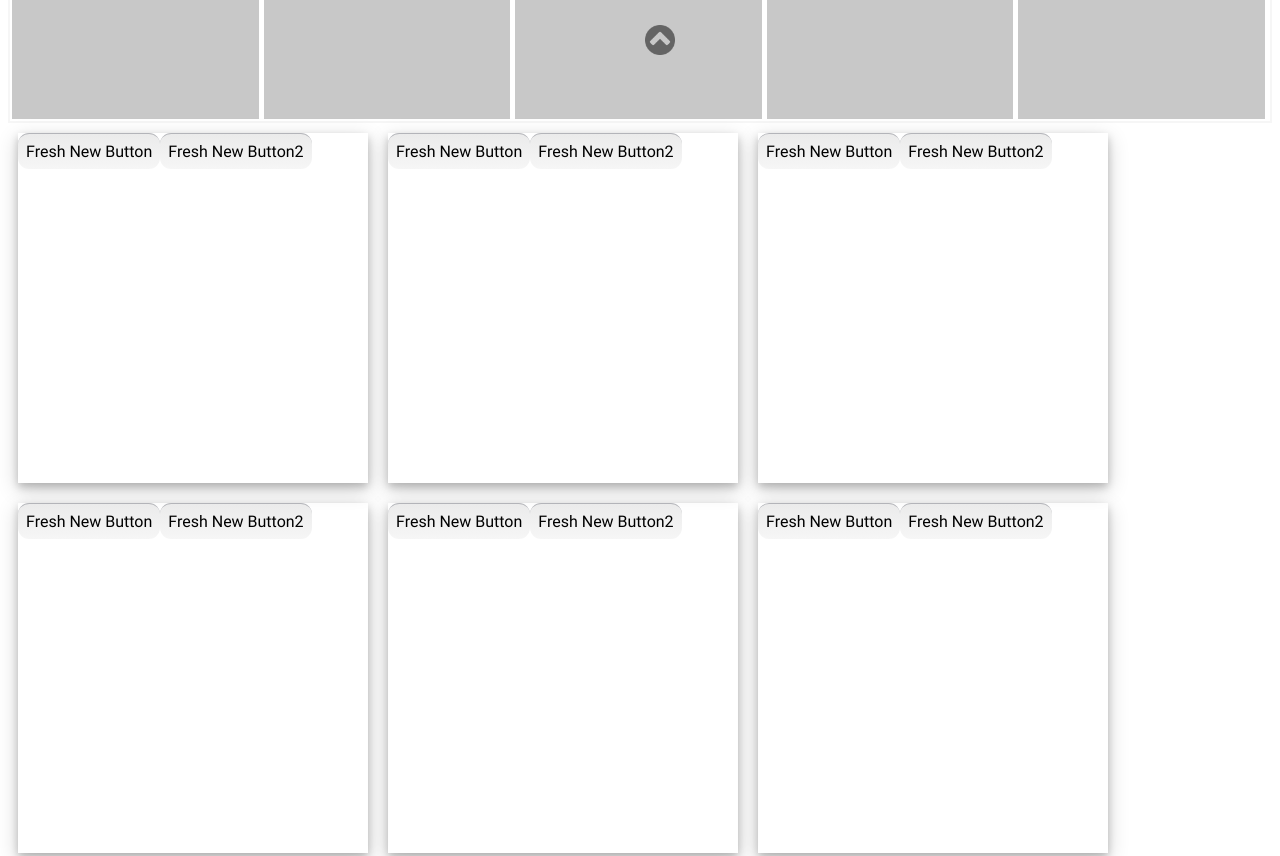
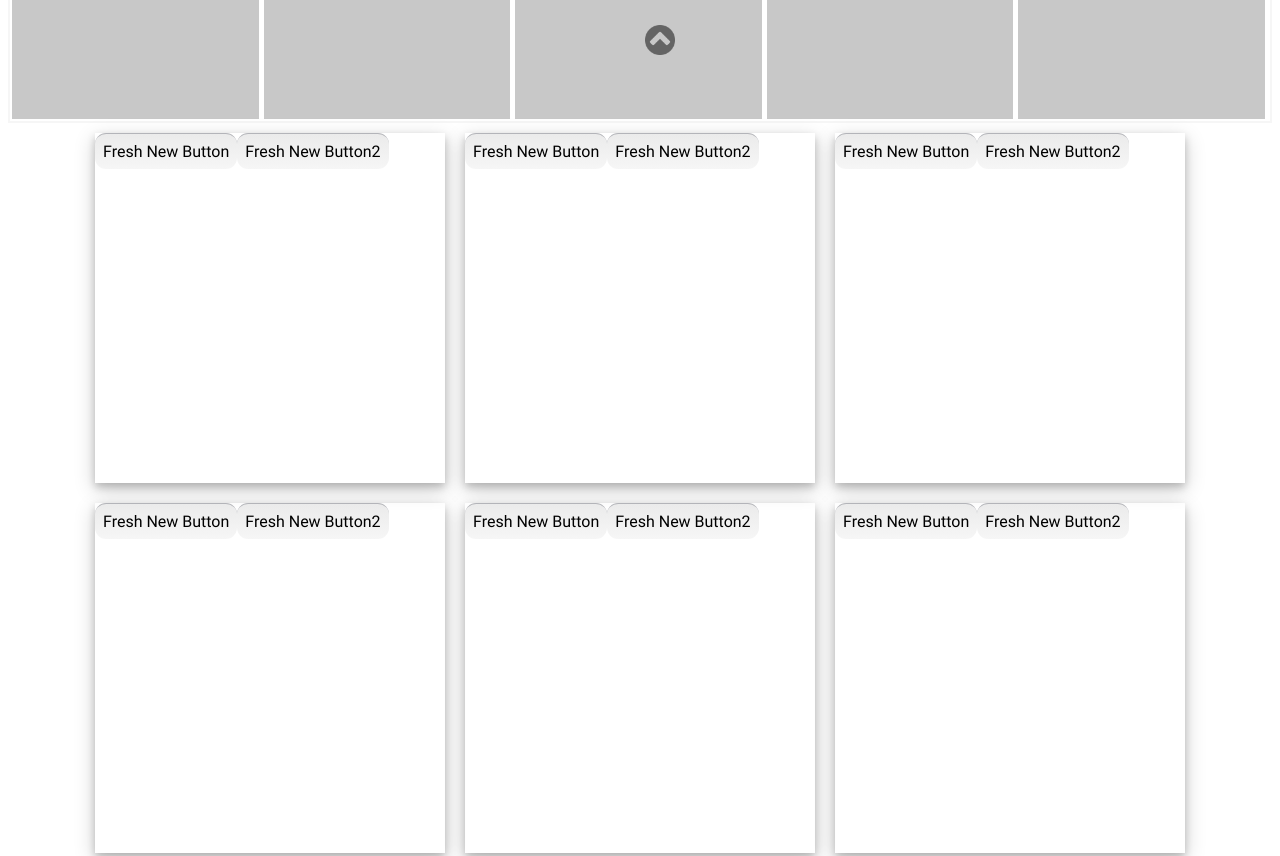
Before and after one commit to fsiliadin/FocusJs, a plain HTML site: page index.html in a window 1280 px wide. Shown: the part 740-1596 px from the top of the page. Drawn offline with Linux system fonts and the light colour scheme.

Commit message:
revision des regles basic_grid avec flex

```diff
--- a/focus.css
+++ b/focus.css
@@ -63,9 +63,9 @@
 	border-style: none !important;
 }
 .basic_grid{
-	display: table;
-	position:relative;
-	margin: auto;
+	display: flex;
+	flex-wrap: wrap;
+	justify-content: center;
 }
 .basic_grid .gridItem {
 	display: inline-table;
```
